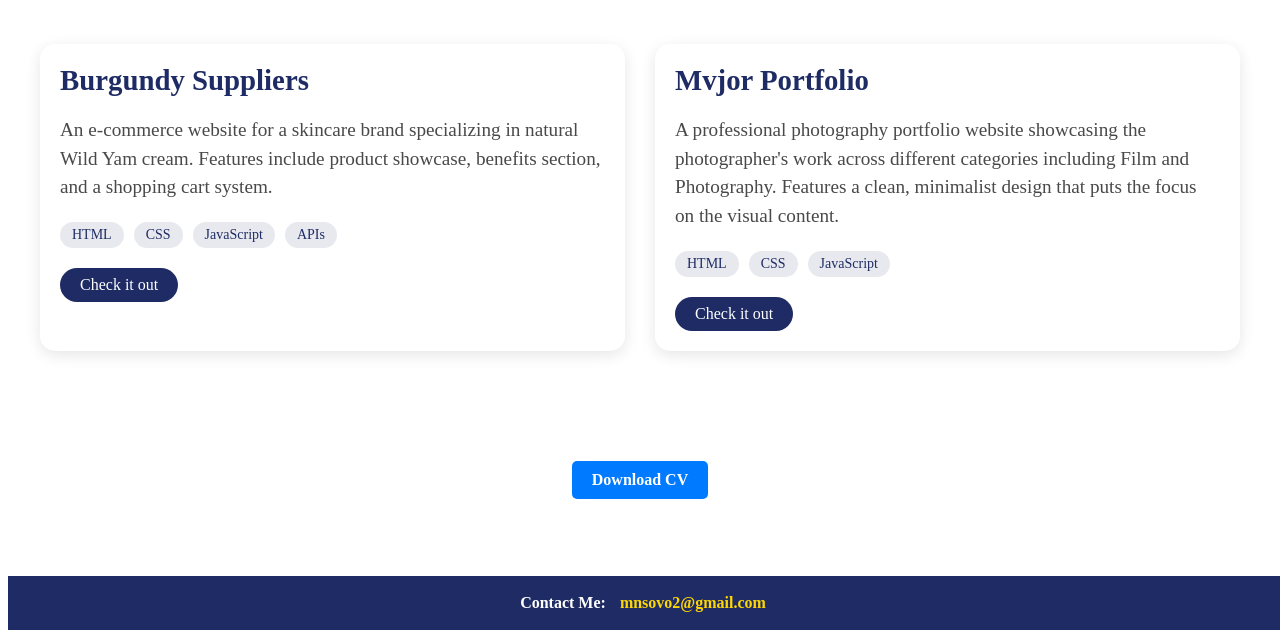
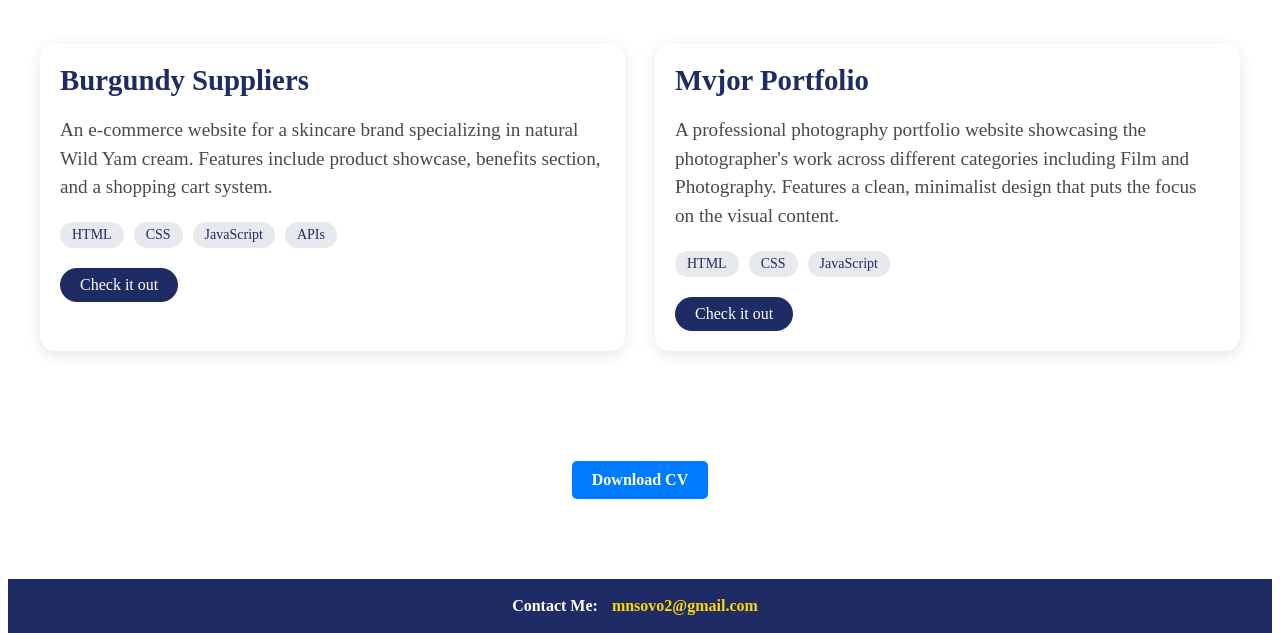
Before and after one commit to nsovo4/Portfolio-Website, a plain HTML site: page projects.html in a window 1280 px wide. Shown: the part 170-803 px from the top of the page. Drawn offline with Linux system fonts and the light colour scheme.

Commit message:
fixed positioning for improved layout

```diff
--- a/projects.css
+++ b/projects.css
@@ -2,8 +2,6 @@
 html {
   height: 100%;
   width: 100%;
-  overflow-x: hidden;
-  overflow-y: hidden;
   scroll-behavior: smooth;
 }
 
@@ -145,7 +143,6 @@ html {
   background-color: #1E2B64;
   color: white;
   font-weight: bold;
-  position: fixed;
   bottom: 0;
   width: 100%;
 }
```
